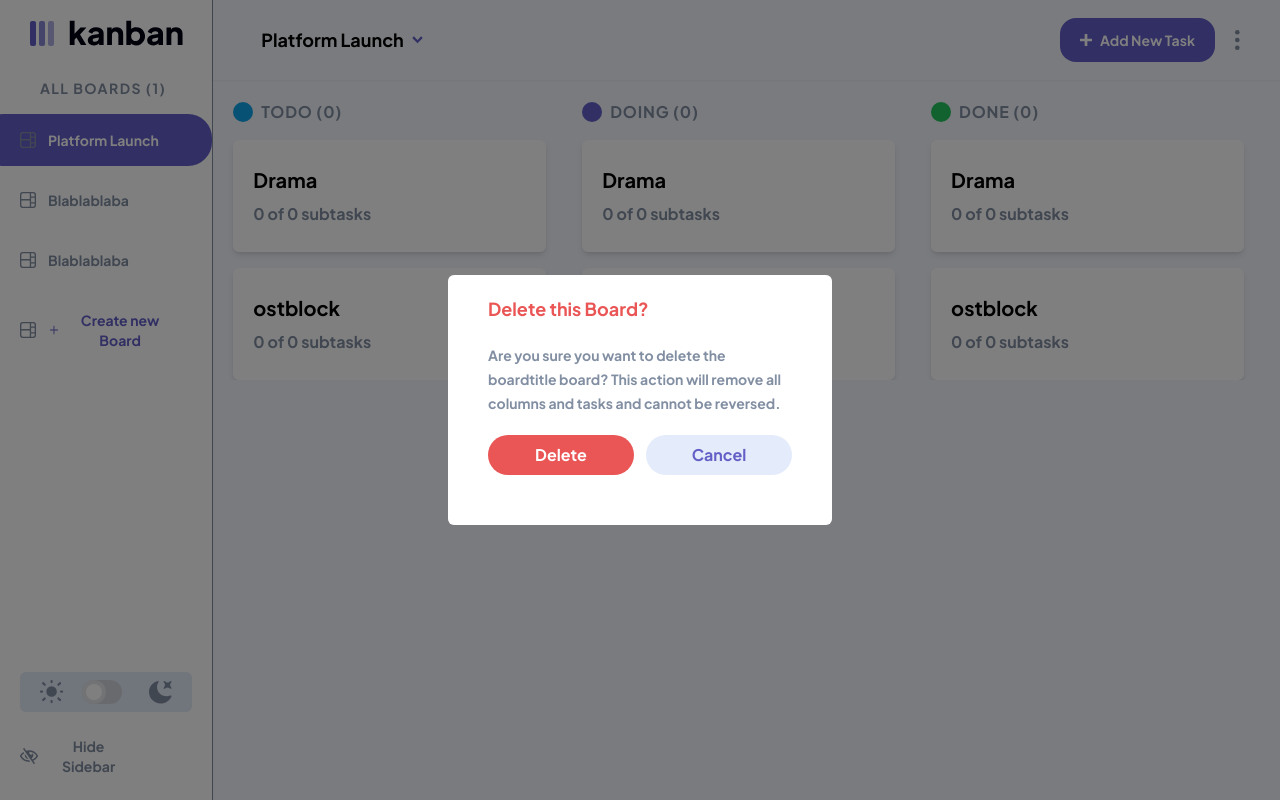
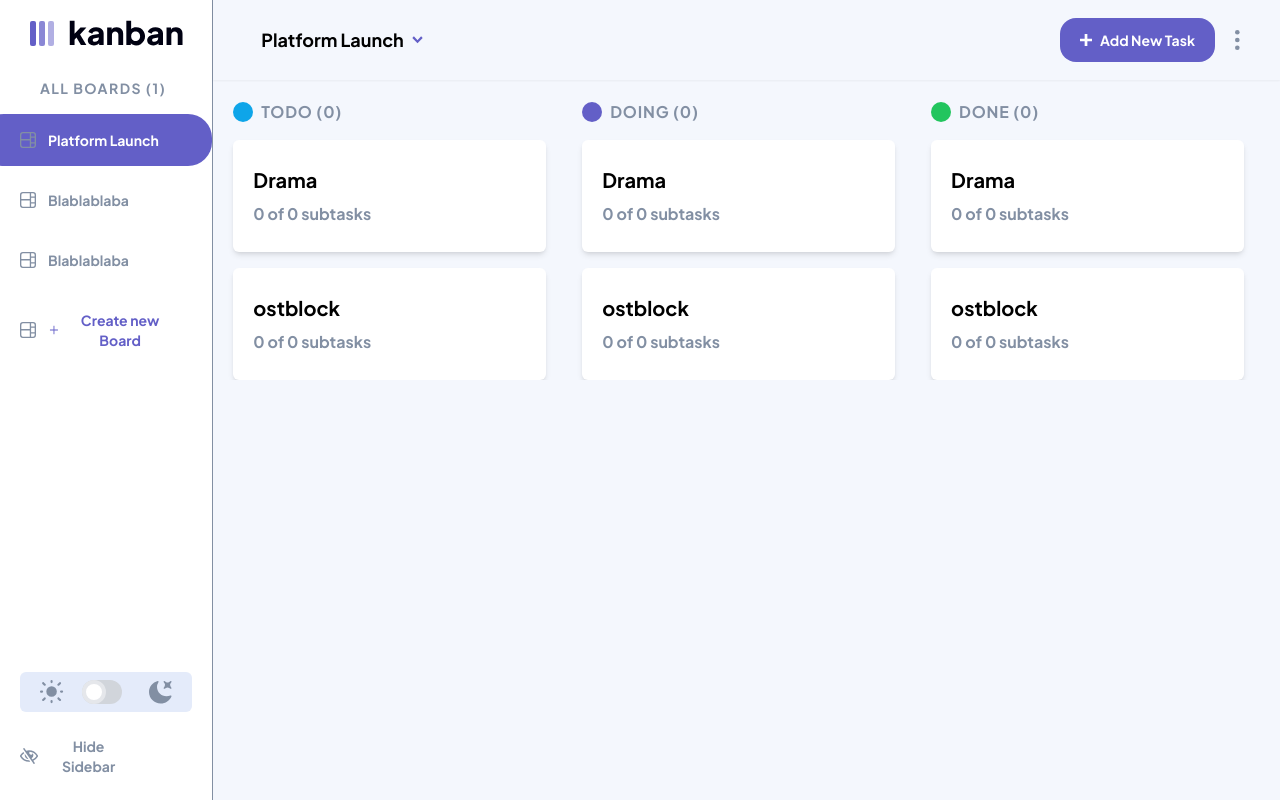
Before and after one commit to danielgen01/kanbanboard-frontend, a React (Vite) app: page / in a window 1280 px wide. Built offline with nearby package versions, Linux system fonts and the light colour scheme.

Commit message:
SETUP complete for whole design

```diff
--- a/src/App.tsx
+++ b/src/App.tsx
@@ -9,6 +9,7 @@ import EditBoardForm from "./components/Forms/EditBoard/EditBoard"
 import DeleteBoard from "./components/Forms/DeleteBoard/DeleteBoard"
 import DeleteTask from "./components/Forms/DeleteTask/DeleteTask"
 import Sidebar from "./components/MainLayout/Sidebar"
+import EditTaskForm from "./components/Forms/EditTask/EditTaskForm"
 
 function App() {
   return (
@@ -20,8 +21,9 @@ function App() {
       {/* <ViewTaskForm /> */}
       {/* <AddBoardForm /> */}
       {/* <EditBoardForm /> */}
-      <DeleteBoard />
+      {/* <DeleteBoard /> */}
       {/* <DeleteTask /> */}
+      {/* <EditTaskForm /> */}
     </div>
   )
 }
```
